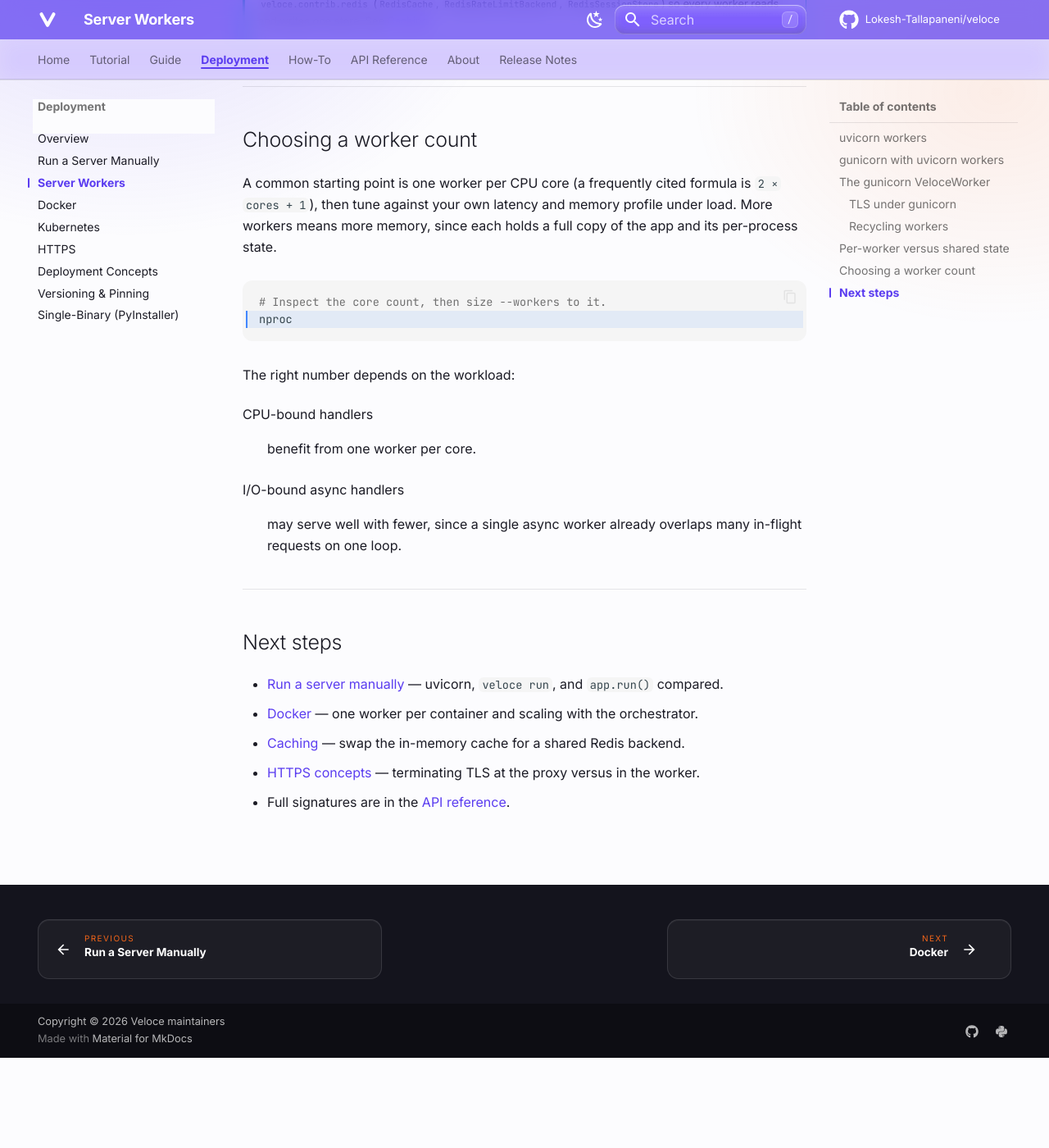
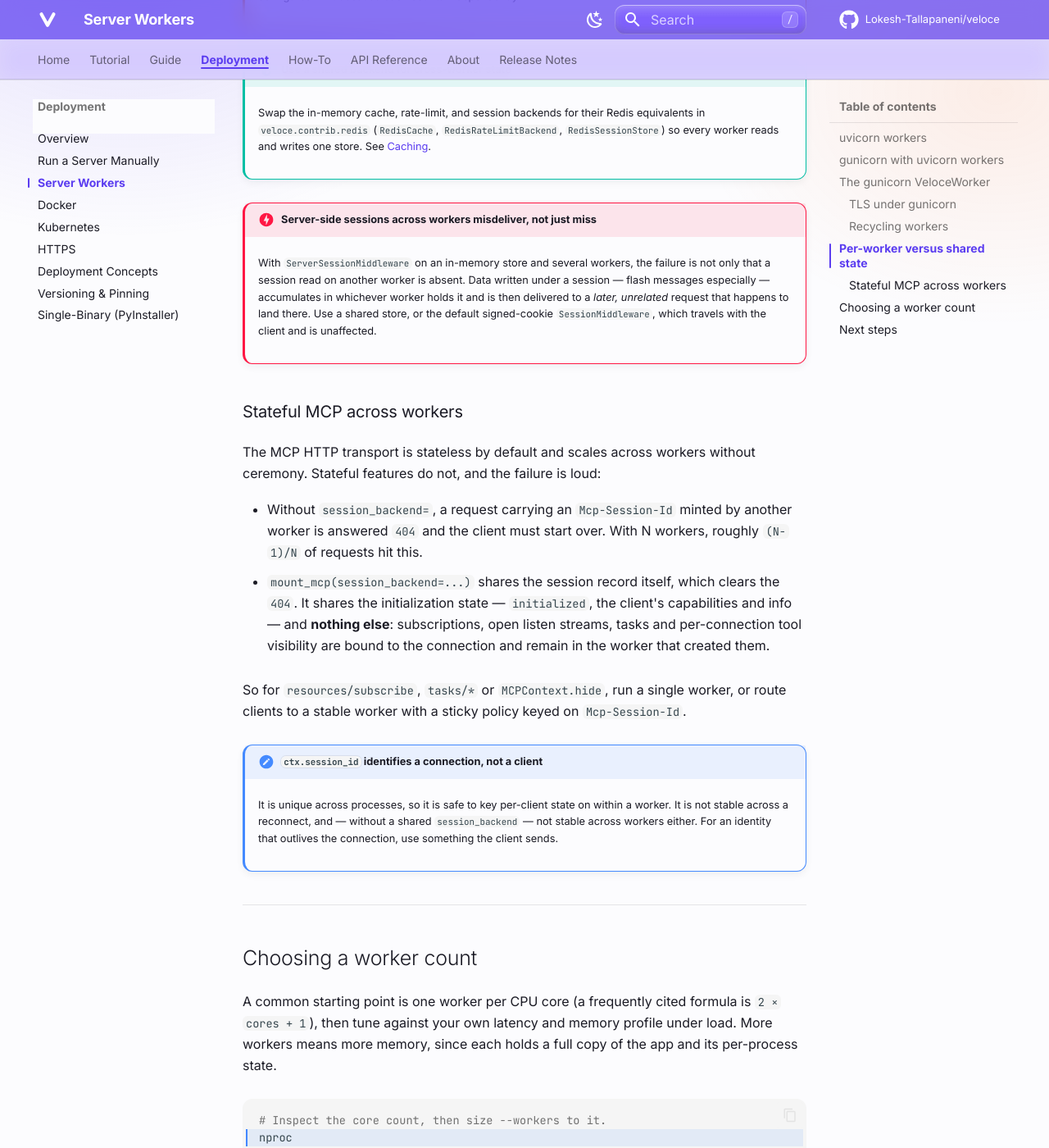
Before and after one commit to Lokesh-Tallapaneni/veloce, an MkDocs documentation site: the page built from docs/deployment/workers.md, in a window 1280 px wide and 1400 px high, scrolled down 5124 px. Shown: the whole window at 82% size. Built offline with MkDocs 1.6.1 and Material for MkDocs 9.7.7, drawn with Linux system fonts in a browser that asks for light colours; comment, search, counter and statistics services are not loaded; before the commit the page ends 6414 px from its top, so only the background shows below that; some of the changed text lies outside the part shown.

Commit message:
document per-worker MCP state and the native transport's edges
Records what does and does not cross a worker boundary: an MCP HTTP session
needs a shared session_backend, and subscriptions, listen streams, tasks and
hidden-tool state stay worker-local even with one. Server-side sessions on an
in-memory store do not merely lose data across workers - flash messages
accumulate on one worker and are delivered to a later, unrelated request.

Also records that the native transport refuses a request target over 8 KiB where
an ASGI server accepts it, and that both transports now honour stream=True the
same way.

```diff
--- a/docs/deployment/workers.md
+++ b/docs/deployment/workers.md
@@ -163,6 +163,8 @@ worker on the next.
 | [`InMemoryRateLimitBackend`](../guide/middleware.md) | Per-worker | Counters are per-process, so the effective limit is roughly `workers ×` the configured rate. |
 | [`InMemorySessionStore`](../guide/sessions.md) | Per-worker | Server-side sessions are not shared; a session created on one worker is absent on another. |
 | Background tasks via `app.spawn` | Per-worker | Supervised tasks run on the worker that scheduled them. |
+| MCP HTTP sessions (`Mcp-Session-Id`) | Per-worker | A session lives in the worker that minted it; another worker answers `404`. Pass `mount_mcp(session_backend=...)` to share them. |
+| MCP subscriptions, listen streams, tasks, hidden tools | Per-worker | Bound to the connection, so they stay worker-local **even with a shared `session_backend`**. |
 | `RedisCache`, `RedisRateLimitBackend`, `RedisSessionStore` | Shared | Backed by Redis (in `veloce.contrib.redis`), so all workers see one consistent store. |
 | Client cookies, signed sessions | Shared | State travels on the request, so every worker reads the same value. |
 
@@ -179,6 +181,39 @@ worker on the next.
     equivalents in `veloce.contrib.redis` (`RedisCache`,
     `RedisRateLimitBackend`, `RedisSessionStore`) so every worker reads and
     writes one store. See [Caching](../guide/caching.md).
+
+!!! danger "Server-side sessions across workers misdeliver, not just miss"
+    With `ServerSessionMiddleware` on an in-memory store and several workers,
+    the failure is not only that a session read on another worker is absent.
+    Data written under a session — flash messages especially — accumulates in
+    whichever worker holds it and is then delivered to a *later, unrelated*
+    request that happens to land there. Use a shared store, or the default
+    signed-cookie `SessionMiddleware`, which travels with the client and is
+    unaffected.
+
+### Stateful MCP across workers
+
+The MCP HTTP transport is stateless by default and scales across workers
+without ceremony. Stateful features do not, and the failure is loud:
+
+- Without `session_backend=`, a request carrying an `Mcp-Session-Id` minted by
+  another worker is answered `404` and the client must start over. With N
+  workers, roughly `(N-1)/N` of requests hit this.
+- `mount_mcp(session_backend=...)` shares the session record itself, which
+  clears the `404`. It shares the initialization state — `initialized`, the
+  client's capabilities and info — and **nothing else**: subscriptions, open
+  listen streams, tasks and per-connection tool visibility are bound to the
+  connection and remain in the worker that created them.
+
+So for `resources/subscribe`, `tasks/*` or `MCPContext.hide`, run a single
+worker, or route clients to a stable worker with a sticky policy keyed on
+`Mcp-Session-Id`.
+
+!!! note "`ctx.session_id` identifies a connection, not a client"
+    It is unique across processes, so it is safe to key per-client state on
+    within a worker. It is not stable across a reconnect, and — without a
+    shared `session_backend` — not stable across workers either. For an
+    identity that outlives the connection, use something the client sends.
 
 ## Choosing a worker count
 
```
Also changed, not shown: CHANGELOG.md (+13 -0 lines), docs/surpass/native-server.md (+2 -0 lines).
